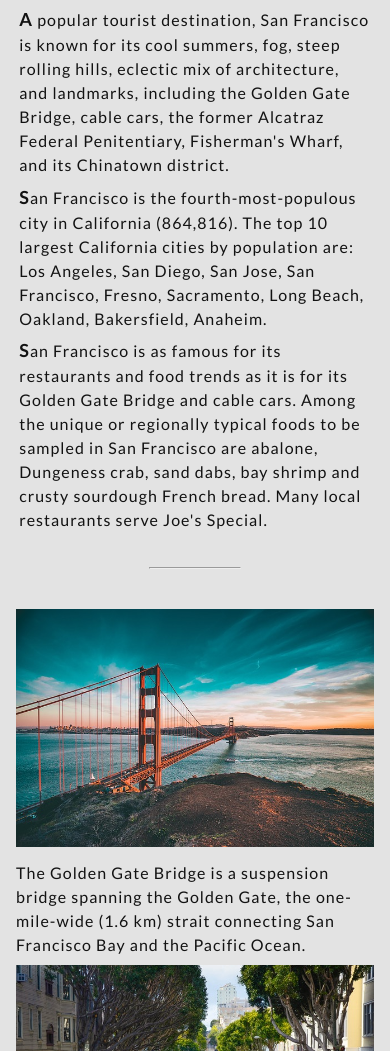
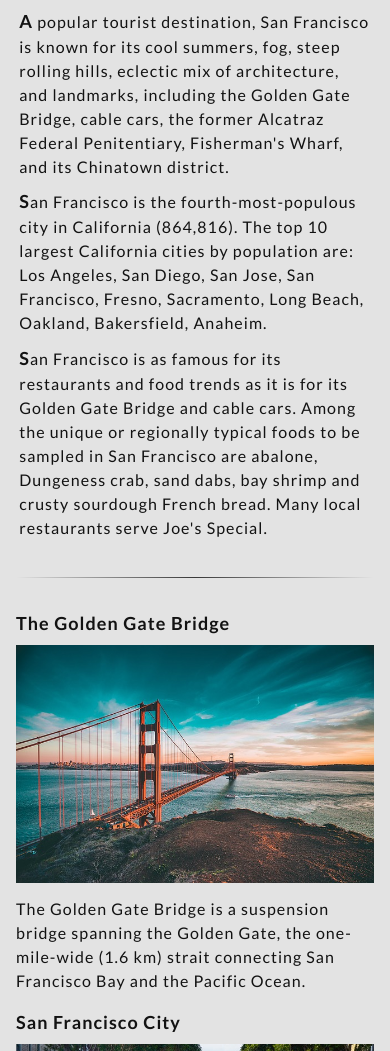
Before and after one commit to marzena-szopinska/Private_Project_01, a plain HTML site: page index.html in a window 390 px wide. Shown: the part 949-2000 px from the top of the page. Drawn offline with Linux system fonts and the light colour scheme.

Commit message:
adjusted the whole website for mobile (finished)

```diff
--- a/css/style.css
+++ b/css/style.css
@@ -13,36 +13,15 @@ body {
   letter-spacing: 0.065em;
 }
 
-figure {
-  margin: 0;
+.container {
+  /* add some space to the right and left of the container */
+  padding-top: 1.5em;
+  padding-left: 1em;
+  padding-right: 1em;
+  padding-bottom: 2em;
 }
 
-hr {
-  margin: 2em auto;
-  width: 90px;
-}
-
-h2 {
-  margin-bottom: .5em;
-}
-
-img {
-  max-width: 100%;
-  padding: .5em 0;
-}
-
-p {
-  padding: .2em .2em;
-}
-
-header, footer {
-  width: 100%;
-}
-
-span {
-  font-weight: 700;
-  font-size: 1.125em;
-}
+/* HEADER */
 header {
   color: #fff;
   padding-bottom: 1em;
@@ -51,25 +30,13 @@ header {
   height: 100vh;
 }
 
-main ul {
-  padding-left: 1em;
-}
-
-footer {
-  text-align: center;
+header, footer {
+  width: 100%;
 }
 
 .title {
   /* remove default margin */
   margin-top: 0;
-}
-
-.container {
-  /* add some space to the right and left of the container */
-  padding-top: 1.5em;
-  padding-left: 1em;
-  padding-right: 1em;
-  padding-bottom: 2em;
 }
 
 .nav-bar {
@@ -115,11 +82,6 @@ footer {
   margin: 0 auto;
 }
 
-footer {
-  color: #fff;
-  background-color: #212121;
-}
-
 .arrow {
   width: 50px;
   /* center the svg */
@@ -127,6 +89,54 @@ footer {
   top: 90%;
   left: 50%;
   transform: translate(-50%, -50%);
+}
+
+/* MAIN BODY */
+
+h2 {
+  margin-bottom: .5em;
+}
+
+p {
+  padding: .3em .2em;
+}
+
+span {
+  font-weight: 700;
+  font-size: 1.125em;
+}
+
+img {
+  max-width: 100%;
+  padding: .5em 0;
+}
+
+hr {
+  margin: 2em 0;
+  border: 0;
+  height: 1px;
+  background-image: linear-gradient(to right, rgba(0, 0, 0, 0), rgba(0, 0, 0, 0.75), rgba(0, 0, 0, 0));
+}
+
+main ul {
+  padding-left: 1em;
+}
+
+main li {
+  list-style-type: square;
+}
+
+/* target the first column inside of the container */
+.container .col:first-of-type {
+  padding-bottom: 1em;
+}
+
+/* FOOTER */
+
+footer {
+  text-align: center;
+  color: #fff;
+  background-color: #212121;
 }
 
 /* MEDIA QUERIES */
--- a/index.html
+++ b/index.html
@@ -40,12 +40,14 @@
           <hr>
 
           <figure class="col">
+            <span>The Golden Gate Bridge</span>
             <img src="img/pic01.jpg" alt="The Golden Bridge of San Francisco">
             <figcaption>The Golden Gate Bridge is a suspension bridge spanning the Golden Gate,
               the one-mile-wide (1.6 km) strait connecting San Francisco Bay and the Pacific Ocean.</figcaption>
           </figure>
 
           <figure class="col">
+            <span>San Francisco City</span>
             <img src="img/pic02.jpeg" alt="San Francisco City">
             <figcaption>It is the fourth-most populous
               city in California and the 13th-most populous in the United States,
```
